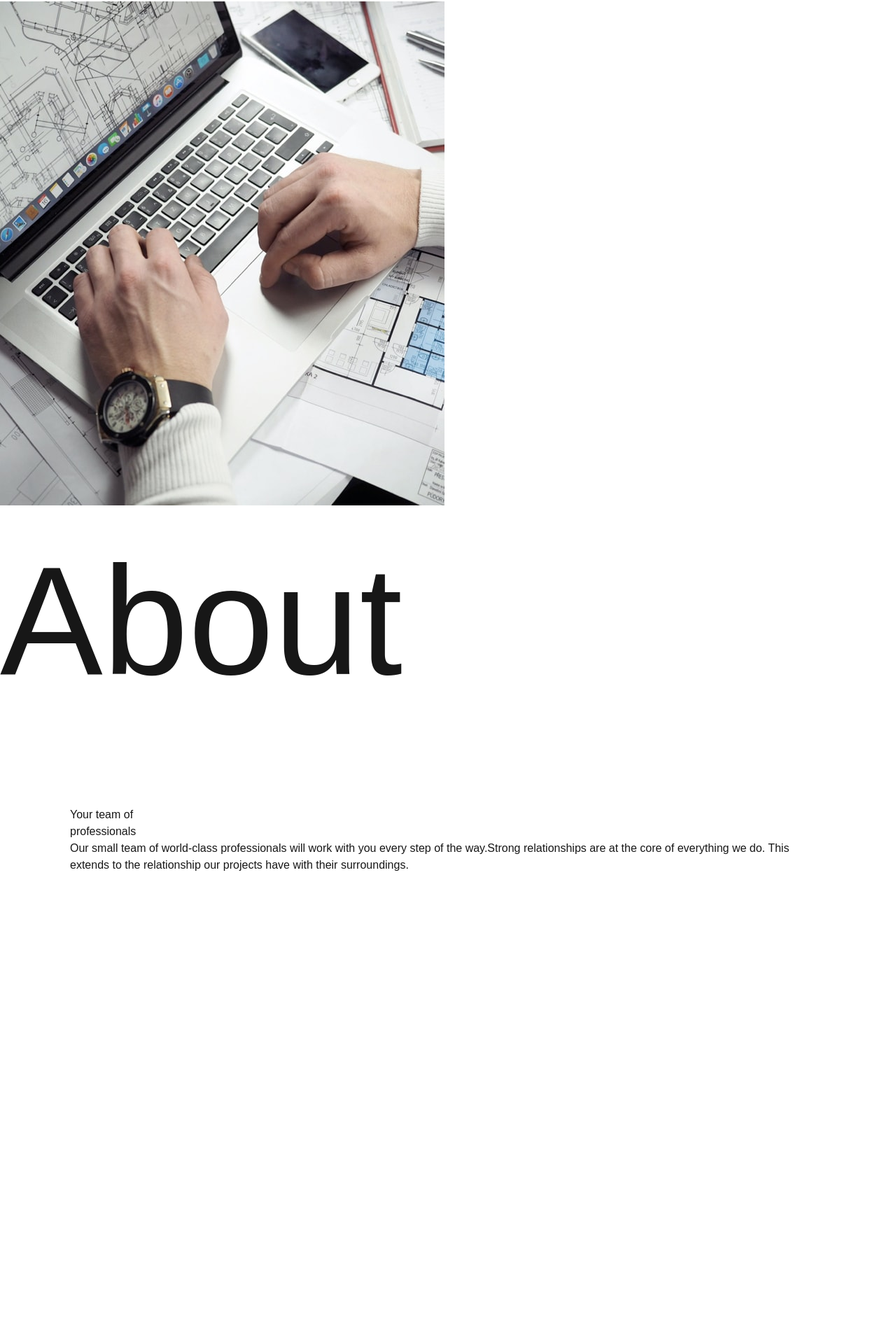
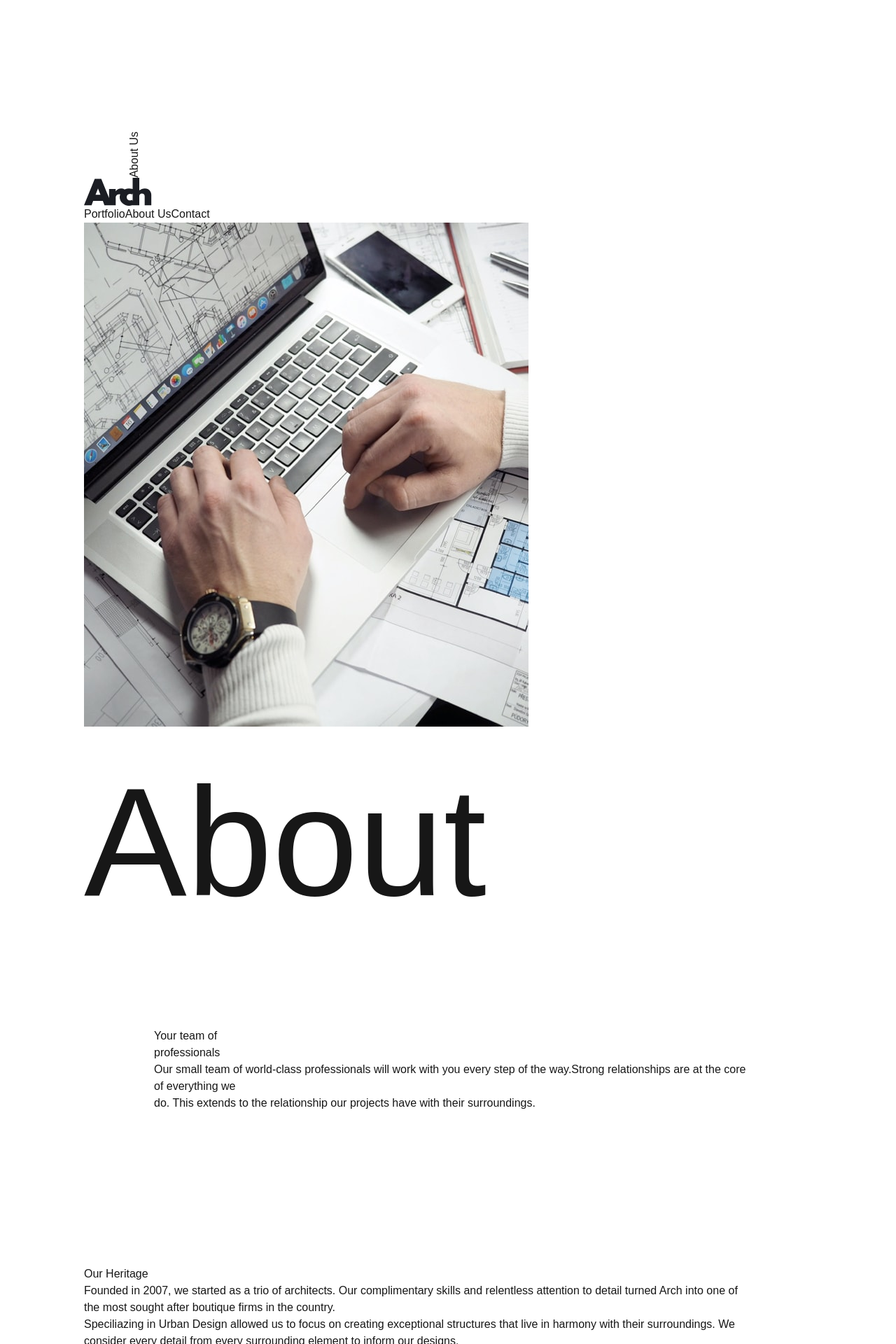
Before and after one commit to cesarcm5/arch-studio, a Next.js app: page /aboutus in a window 1280 px wide. Shown: the part 62-1982 px from the top of the page at 70% size. Before the commit the page ends 1410 px from the top, so only its background shows below. Built offline with nearby package versions, Linux system fonts and the light colour scheme.

Commit message:
fringe done

```diff
--- a/src/app/aboutus/page.js
+++ b/src/app/aboutus/page.js
@@ -24,11 +24,19 @@ const crew = [
 ]
 export default function Aboutus() {
     return (
-        <main className="my-8 mx-12 px-12">
-            <Header/>
+        <main className="">
+            <div id="fringe" className="fixed left-0 top-0 h-1/6 w-16 flex items-center justify-center border-r border-gray-300">
+                <div className="flex flex-col">
+                    <div className=" h-full border-l border-gray-300"></div>
+                    <div className=" vertical-text text-gray-400 uppercase tracking-widest mt-2">
+                        <p>About Us</p>
+                    </div>
+                </div>
+            </div>
+            <Header />
             <div className="p-12">
                 <div className="absolute">
-                    <img src="assets/about/desktop/image-hero.jpg"/>
+                    <img src="assets/about/desktop/image-hero.jpg" />
                 </div>
                 <div className="">
                     <div id="about" className="text-end relative font-bold text-gray-300">
@@ -36,10 +44,33 @@ export default function Aboutus() {
                     </div>
                     <div id="team" className="w-3/5 relative bg-white flex align-center">
                         <div className="">
-                            <p className="font-bold text-5xl mb-4 p-12">Your team of <br/> professionals</p>
-                            <p className="">Our small team of world-class professionals will work with you every step of the way.Strong relationships are at the core of everything we do. This extends to the relationship our projects have with their surroundings.</p>
+                            <p className="font-bold text-5xl mb-4 p-12">Your team of <br /> professionals</p>
+                            <p className="font-semibold text-gray-500">Our small team of world-class professionals will work with you every step of the way.Strong relationships are at the core of everything we <br /> do. This extends to the relationship our projects have with their surroundings.</p>
                         </div>
                     </div>
+                </div>
+            </div>
+            <div className="flex mt-12">
+                <div id="heritage" className="text-left w-2/4">
+                    <p className="font-bold text-5xl">
+                        Our Heritage
+                    </p>
+                    <p className="mt-9 font-semibold text-gray-500">
+                        Founded in 2007, we started as a trio of architects. Our complimentary skills and
+                        relentless attention to detail turned Arch into one of the most sought after boutique
+                        firms in the country.
+                    </p>
+                    <p className="mt-3 font-semibold text-gray-500">
+                        Speciliazing in Urban Design allowed us to focus on creating exceptional structures that
+                        live in harmony with their surroundings. We consider every detail from every surrounding
+                        element to inform our designs.
+                    </p>
+                    <p className="mt-3 font-semibold text-gray-500">
+                        Our small team of world-class professionals provides input on every project.
+                    </p>
+                </div>
+                <div className="">
+                    <img className="" src="assets/about/desktop/image-heritage.jpg" />
                 </div>
             </div>
         </main>
--- a/src/app/globals.css
+++ b/src/app/globals.css
@@ -56,3 +56,18 @@ body {
   margin-left: auto;
   padding: 100px;
 }
+#heritage {
+  margin-right: 100px;
+  margin-top: 120px;
+}
+.vertical-text {
+  writing-mode: vertical-rl;
+  transform: rotate(180deg); /* Rotates for correct alignment */
+  margin-top: 250px;
+  margin-left: 60px;
+}
+main {
+  padding-left: 120px;
+  padding-right: 100px;
+  margin-top: 50px;
+}
```
Also changed, not shown: src/app/page.js (+10 -2 lines), src/app/portfolio/page.js (+13 -5 lines).
